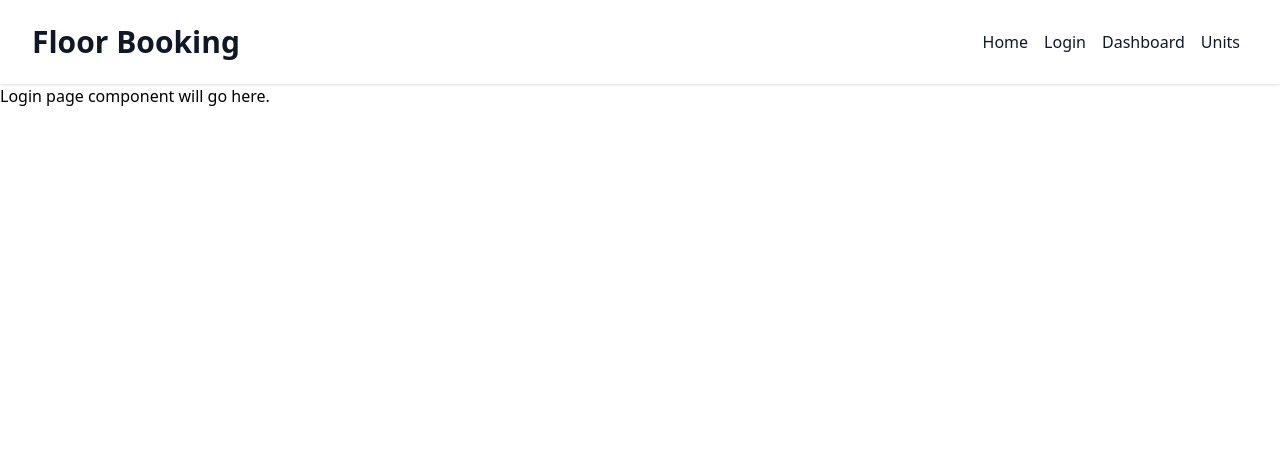
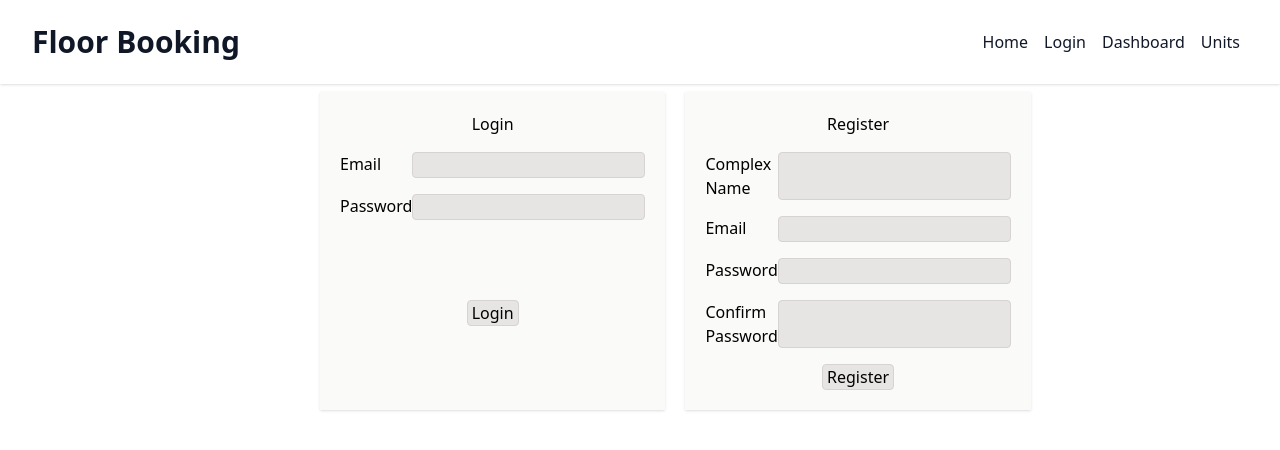
Before and after one commit to Bdavis49382/FloorBooking, a Svelte app: page /login in a window 1280 px wide. Shown: the top 450 px of the page. Built offline with nearby package versions, Linux system fonts and the light colour scheme; no server answers.

Commit message:
login page with basic functionality

```diff
--- a/src/App.svelte
+++ b/src/App.svelte
@@ -1,34 +1,35 @@
 <script>
   import { Router, Link, Route } from "svelte-routing";
-  import Counter from "./lib/Counter.svelte";
   import Home from "./lib/Home.svelte"; // Import the Home component
+  import Login from "./lib/Login.svelte";
+  import { user } from "./lib/stores.svelte";
+  import { checkLogin, logout } from "./lib/auth.svelte";
+
   let isMenuOpen = false;
-
   export let url = "";
+  checkLogin();
 </script>
 
 <Router {url}>
-  <!-- <nav>
-    <Link to="/">Home</Link>
-    <Link to="/login">Login</Link>
-    <Link to="/dashboard">Dashboard</Link>
-    <Link to="/units/1">Units</Link>
-  </nav> -->
 
   <header class="bg-white shadow">
-    <div class="max-w-7xl mx-auto py-6 px-4 sm:px-6 lg:px-8 flex flex-col md:flex-row justify-between items-center">
-      <h1 class="text-3xl font-bold text-gray-900 text-center md:text-left w-full">
+    <div class="flex flex-col justify-between items-center lg:px-8 max-w-7xl md:flex-row mx-auto px-4 py-6 sm:px-6">
+      <h1 class="text-3xl text-center text-gray-900 w-full font-bold md:text-left">
         <Link to="/">Floor Booking</Link>
       </h1>
       <nav class="hidden md:flex">
         <Link to="/" class="text-gray-900 hover:text-indigo-600 mx-2">Home</Link>
-        <Link to="/login" class="text-gray-900 hover:text-indigo-600 mx-2">Login</Link>
+        {#if user.isLoggedIn}
+          <button onclick={logout} class="text-gray-900 hover:text-indigo-600 mx-2 cursor-pointer">Logout</button>
+        {:else}
+          <Link to="/login" class="text-gray-900 hover:text-indigo-600 mx-2">Login</Link>
+        {/if}
         <Link to="/dashboard" class="text-gray-900 hover:text-indigo-600 mx-2">Dashboard</Link>
         <Link to="/units/1" class="text-gray-900 hover:text-indigo-600 mx-2">Units</Link>
       </nav>
       <button
-        class="md:hidden text-gray-900 mt-4 md:mt-0"
-        on:click={() => isMenuOpen = !isMenuOpen}
+        class="text-gray-900 md:hidden md:mt-0 mt-4"
+        onclick={() => isMenuOpen = !isMenuOpen}
         aria-label="Toggle Menu"
       >
         <svg class="h-6 w-6" fill="none" viewBox="0 0 24 24" stroke="currentColor">
@@ -38,17 +39,19 @@
       </button>
     </div>
     {#if isMenuOpen}
-      <nav class="md:hidden bg-white shadow-lg text-center">
-        <Link to="/" class="block text-gray-900 hover:text-indigo-600 px-4 py-2">Home</Link>
-        <Link to="/login" class="block text-gray-900 hover:text-indigo-600 px-4 py-2">Login</Link>
-        <Link to="/dashboard" class="block text-gray-900 hover:text-indigo-600 px-4 py-2">Dashboard</Link>
-        <Link to="/units/1" class="block text-gray-900 hover:text-indigo-600 px-4 py-2">Units</Link>
+      <nav class="bg-white shadow-lg text-center md:hidden">
+        <Link to="/" class="text-gray-900 block hover:text-indigo-600 px-4 py-2">Home</Link>
+        {#if !user.isLoggedIn}
+          <Link to="/login" class="text-gray-900 block hover:text-indigo-600 px-4 py-2">Login</Link>
+        {/if}
+        <Link to="/dashboard" class="text-gray-900 block hover:text-indigo-600 px-4 py-2">Dashboard</Link>
+        <Link to="/units/1" class="text-gray-900 block hover:text-indigo-600 px-4 py-2">Units</Link>
       </nav>
     {/if}
   </header>
   <div>
     <Route path="/login">
-      <p>Login page component will go here.</p>
+      <Login />
     </Route>
     <Route path="/dashboard">
       <p>Dashboard page component will go here.</p>
--- /dev/null
+++ b/src/lib/Login.svelte
@@ -0,0 +1,86 @@
+<script>
+    import { supabase } from "./createSupabase";
+    import { login, register} from "./auth.svelte";
+    import { navigate } from "svelte-routing";
+  import { user } from "./stores.svelte";
+    let email = "";
+    let password = "";
+    let complex = "";
+    let confirm = "";
+    async function handleLogin(e) {
+        e.preventDefault();
+        login(email, password);
+    }
+
+
+    async function alreadyHasComplex(uuid) {
+
+        let { data: Complex, error } = await supabase
+        .from('Complex')
+        .select('*')
+        return Complex.map(obj => obj.Auth).includes(uuid);
+
+    }
+
+    async function handleRegister(e) {
+        e.preventDefault();
+
+        const userData = await register(email, password);
+
+        if (!userData) {
+            return;
+        }
+        user.isLoggedIn = true;
+        user.id = userData.user.id;
+
+        if (await alreadyHasComplex(userData.user.id)) {
+            console.error('user already has complex, logging in')
+            navigate('/');
+            return;
+        }
+        const { data, error } = await supabase
+        .from('Complex')
+        .insert([
+            { Name: complex, Auth: userData.user.id },
+        ])
+        .select()
+        navigate('/');
+    }
+</script>
+
+
+<div class="md:flex md:m-auto md:w-6/12 md:gap-5 pt-2">
+    <form onsubmit={handleLogin} class="flex flex-col gap-4 p-5 max-w-sm m-auto md:m-0 shadow-sm bg-stone-50">
+        <h1 class="text-center">Login</h1>
+        <fieldset class="flex">
+            <label for="email" class="mr-auto">Email</label>
+            <input type="email" name="email" bind:value={email} required class="border-stone-300 border bg-stone-200 rounded-sm justify-self-end">
+        </fieldset>
+        <fieldset class="flex">
+            <label for="password" class="mr-auto">Password</label>
+            <input type="password" name="password" bind:value={password} required class="border-stone-300 border bg-stone-200 rounded-sm">
+        </fieldset>
+        <button type="submit" class="text-center cursor-pointer bg-stone-200 shadow shadow-stone-50 border-stone-300 border block w-13 rounded m-auto">Login</button>
+    </form>
+
+    <form onsubmit={handleRegister} class="flex flex-col gap-4 p-5 max-w-sm m-auto md:m-0 shadow-sm bg-stone-50">
+        <h1 class="text-center">Register</h1>
+        <fieldset class="flex justify-between">
+            <label for="complex" class="mr-auto">Complex Name</label>
+            <input type="text" name="complex" id="complex" bind:value={complex} required class="border-stone-300 border bg-stone-200 rounded-sm">
+        </fieldset>
+        <fieldset class="flex">
+            <label for="email" class="mr-auto">Email</label>
+            <input type="email" name="email" bind:value={email} required class="border-stone-300 border bg-stone-200 rounded-sm justify-self-end">
+        </fieldset>
+        <fieldset class="flex justify-between">
+            <label for="password" class="mr-auto">Password</label>
+            <input type="password" name="password" bind:value={password} required class="border-stone-300 border bg-stone-200 rounded-sm">
+        </fieldset>
+        <fieldset class="flex">
+            <label for="confirm" class="mr-auto">Confirm Password</label>
+            <input type="password" name="confirm" id="confirm" bind:value={confirm} required class="border-stone-300 border bg-stone-200 rounded-sm">
+        </fieldset>
+        <button type="submit" class="text-center cursor-pointer bg-stone-200 shadow shadow-stone-50 border-stone-300 border block w-18 rounded m-auto">Register</button>
+    </form>
+</div>
--- /dev/null
+++ b/src/lib/auth.svelte.js
@@ -0,0 +1,51 @@
+import { user } from "./stores.svelte";
+import { supabase } from "./createSupabase";
+export async function checkLogin() {
+  if (!user.isLoggedIn) {
+    const {
+      data: { session },
+    } = await supabase.auth.getSession();
+    if (session) {
+      user.id = session.user.id;
+      user.isLoggedIn = true;
+    } else {
+      user.isLoggedIn = false;
+    }
+  }
+}
+
+export async function logout() {
+  let { error } = await supabase.auth.signOut();
+  if (error) {
+    console.error(error.message);
+  }
+  window.location.pathname = 'login';
+}
+
+export async function login(email, password) {
+    let { data, error } = await supabase.auth.signInWithPassword({
+        email: email,
+        password: password,
+    });
+
+    if (error) {
+        console.error(error.message);
+    }
+    else {
+        user.isLoggedIn = true;
+        user.id = data.user.id;
+        window.location.pathname = '';
+    }
+}
+export async function register(email, password) {
+    let { data, error } = await supabase.auth.signUp({
+        email,
+        password,
+    });
+    if (error) {
+        console.error(error.message);
+    }
+    else {
+        return data;
+    }
+}
--- a/src/lib/createSupabase.js
+++ b/src/lib/createSupabase.js
@@ -1,6 +1,6 @@
 import { createClient } from "@supabase/supabase-js";
 
-const supabaseUrl = process.env.PUBLIC_SUPABASE_URL;
-const supabaseKey = process.env.PUBLIC_SUPABASE_ANON_KEY;
+const supabaseUrl = import.meta.env.VITE_PUBLIC_SUPABASE_URL;
+const supabaseKey = import.meta.env.VITE_PUBLIC_APP_SUPABASE_ANON_KEY;
 
 export const supabase = createClient(supabaseUrl, supabaseKey);
--- /dev/null
+++ b/src/lib/stores.svelte.js
@@ -0,0 +1 @@
+export let user = $state({isLoggedIn:false, id:''});
```
Also changed, not shown: 2 other files (tests, documents, lock files or other folders).
